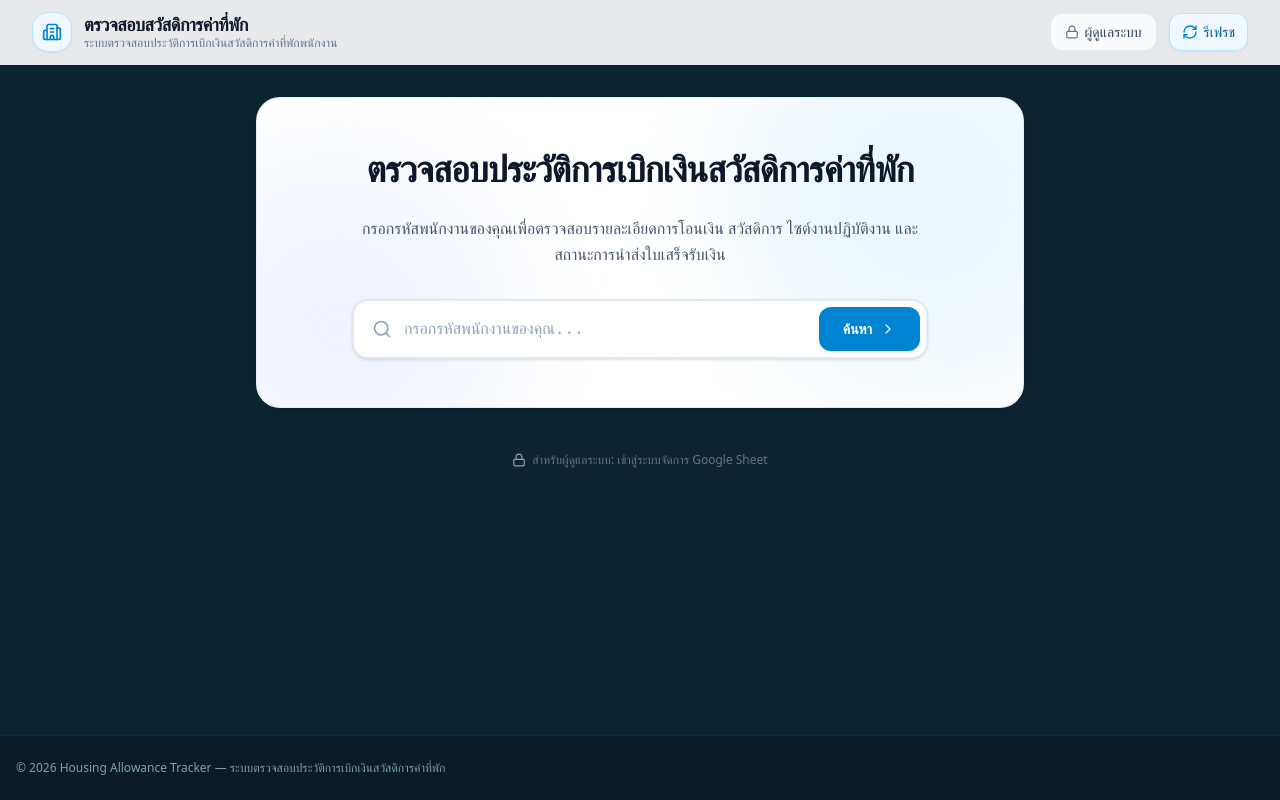
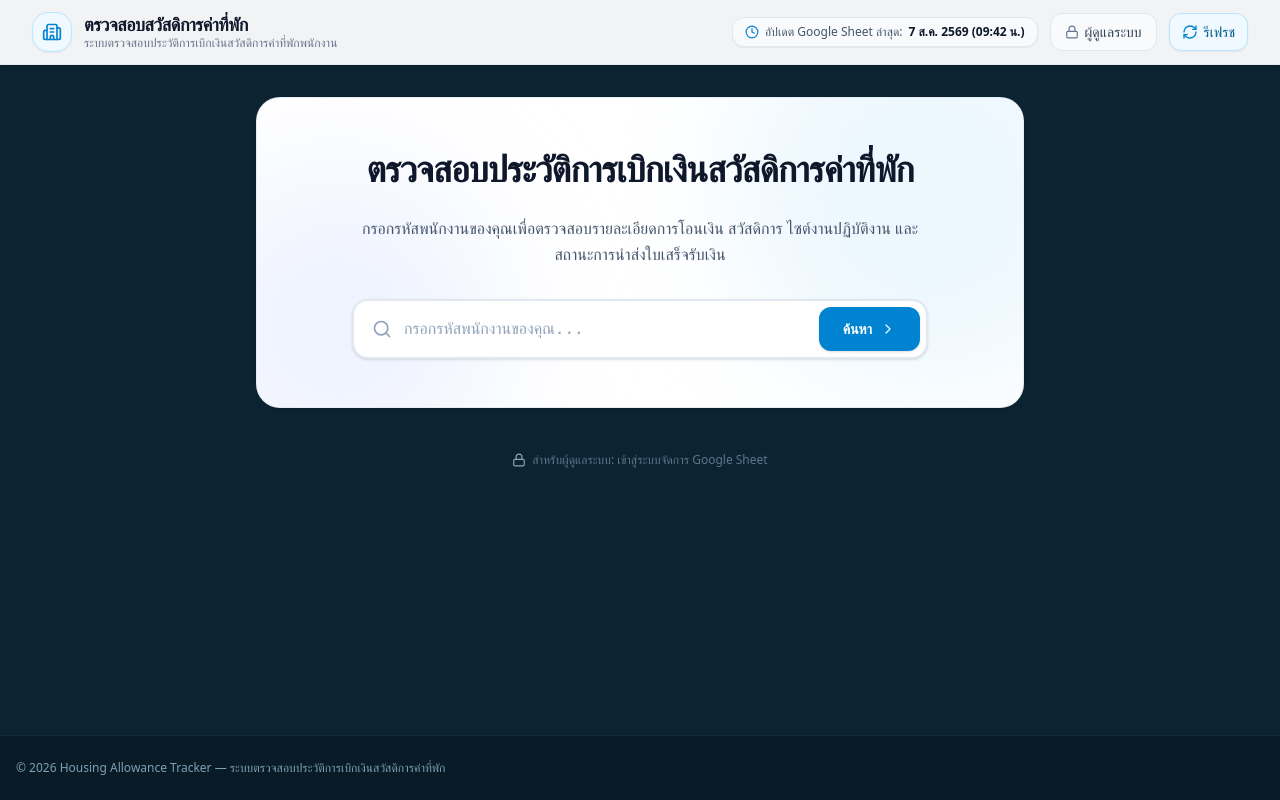
Before and after one commit to Nantidaporn1545/Check-Bill, a React (Vite) app: page / in a window 1280 px wide. Built offline with nearby package versions, Linux system fonts and the light colour scheme; no server answers.

Commit message:
feat: display last sync time in header
Added a sync timestamp display to the header to inform users of the data freshness, utilizing the sheet configuration metadata.

```diff
--- a/src/App.tsx
+++ b/src/App.tsx
@@ -146,6 +146,7 @@ export default function App() {
         isAdmin={isAdmin}
         onOpenAdminAuthModal={() => setIsAdminAuthModalOpen(true)}
         onAdminLogout={handleAdminLogout}
+        sheetConfig={sheetConfig}
       />
 
       {/* Main Page Area */}
--- a/src/components/Header.tsx
+++ b/src/components/Header.tsx
@@ -1,5 +1,7 @@
 import React from 'react';
-import { Building2, RefreshCw, ArrowLeft, FileSpreadsheet, ShieldCheck, Lock, LogOut } from 'lucide-react';
+import { Building2, RefreshCw, ArrowLeft, FileSpreadsheet, ShieldCheck, Lock, LogOut, Clock } from 'lucide-react';
+import { SheetConfig } from '../types';
+import { formatThaiBEDate } from '../utils/formatters';
 
 interface HeaderProps {
   onRefresh: () => void;
@@ -11,6 +13,7 @@ interface HeaderProps {
   isAdmin: boolean;
   onOpenAdminAuthModal: () => void;
   onAdminLogout: () => void;
+  sheetConfig?: SheetConfig;
 }
 
 export const Header: React.FC<HeaderProps> = ({
@@ -23,9 +26,23 @@ export const Header: React.FC<HeaderProps> = ({
   isAdmin,
   onOpenAdminAuthModal,
   onAdminLogout,
+  sheetConfig,
 }) => {
+  const formatLastSync = (isoString?: string | null) => {
+    if (!isoString) return 'วันนี้';
+    try {
+      const d = new Date(isoString);
+      if (isNaN(d.getTime())) return isoString;
+      const dateStr = formatThaiBEDate(d.toISOString());
+      const timeStr = d.toLocaleTimeString('th-TH', { hour: '2-digit', minute: '2-digit' });
+      return `${dateStr} (${timeStr} น.)`;
+    } catch {
+      return isoString;
+    }
+  };
+
   return (
-    <header className="sticky top-0 z-40 bg-white/90 backdrop-blur-md border-b border-slate-200/80 text-slate-800 shadow-xs transition-all">
+    <header className="sticky top-0 z-40 bg-white/95 backdrop-blur-md border-b border-slate-200/80 text-slate-800 shadow-xs transition-all">
       <div className="max-w-7xl mx-auto px-4 sm:px-6 lg:px-8 h-16 flex items-center justify-between">
 
         {/* Brand & Title */}
@@ -59,8 +76,16 @@ export const Header: React.FC<HeaderProps> = ({
           </div>
         </div>
 
-        {/* Action Controls */}
-        <div className="flex items-center gap-2 sm:gap-3">
+        {/* Action Controls & Last Sync Time at Top Right */}
+        <div className="flex items-center gap-3">
+
+          {sheetConfig?.lastSyncTime && (
+            <div className="hidden xl:flex items-center gap-1.5 text-xs text-slate-600 bg-slate-50 px-3 py-1.5 rounded-xl border border-slate-200 shadow-2xs">
+              <Clock className="w-3.5 h-3.5 text-sky-600" />
+              <span className="font-medium">อัปเดต Google Sheet ล่าสุด:</span>
+              <span className="font-bold text-slate-900">{formatLastSync(sheetConfig.lastSyncTime)}</span>
+            </div>
+          )}
 
           {/* Admin Mode Controls */}
           {isAdmin ? (
```
